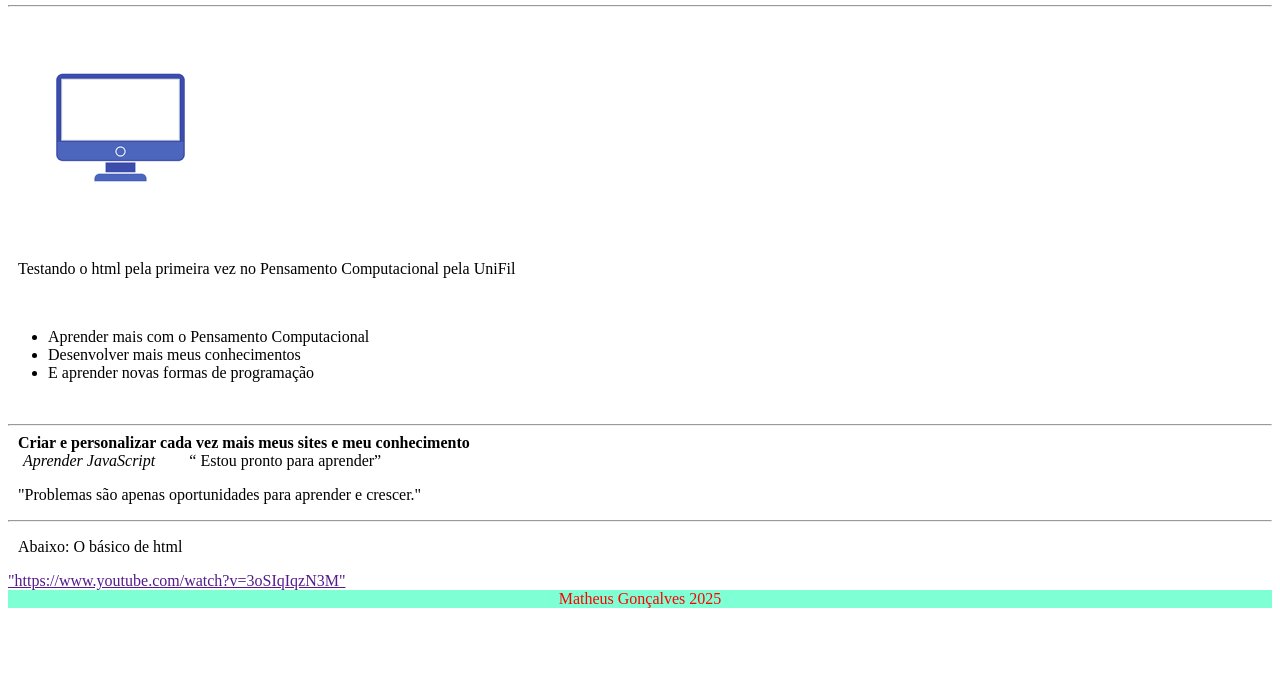
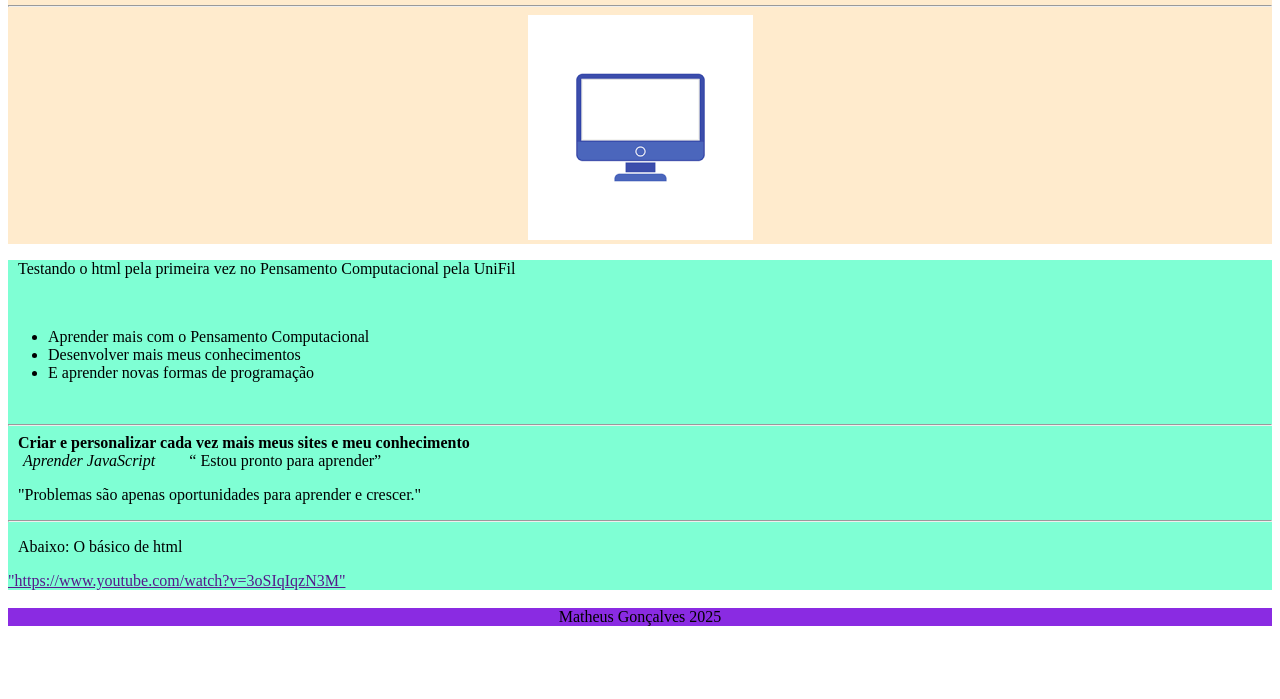
Before and after one commit to MatheusBR0110/Pensamento-Computacional, a plain HTML site: page index.html in a window 1280 px wide. Shown: the part 101-800 px from the top of the page. Drawn offline with Linux system fonts and the light colour scheme.

Commit message:
Add files via upload

```diff
--- a/index.html
+++ b/index.html
@@ -8,7 +8,11 @@
 
 <body>
 
-    <header>
+    <div class="container">
+    <div class="inicio">
+
+        <header>
+
     <h1>
         Primeiro teste
     </h1>
@@ -19,28 +23,26 @@
 
     <img src="Computador 2.png" alt="Um computador com monitor">
 
-<div>
+</div>
+</div>
 
-    <p>
+<div class="container">
+    <div class="Meio">
+   <p>
         Testando o html pela primeira vez no Pensamento Computacional pela UniFil
     </p>
+    <br>
 
-</div>
-
-   <br>
-<div>
     <ul>
         <li>Aprender mais com o Pensamento Computacional</li>
         <li>Desenvolver mais meus conhecimentos</li>
         <li>E aprender novas formas de programação</li>
     </ul>
-</div>
 
     <br>
 
     <hr>
 
-<div>
     <b>Criar e personalizar cada vez mais meus sites e meu conhecimento</b>
 
     <br>
@@ -52,15 +54,25 @@
     <blockquote>"Problemas são apenas oportunidades para aprender e crescer."</blockquote>
 
     <hr>
+    <p class="paragrafo secundario">
+    <p>Abaixo: O básico de html</p>
+</p>
 
-    <p>Abaixo: O básico de html</p>
+<a href=>"https://www.youtube.com/watch?v=3oSIqIqzN3M"</a>
 
-    <a href=>"https://www.youtube.com/watch?v=3oSIqIqzN3M"</a>
+</div>
 </div>
 
-<footer>
+<br>
+
+<div class="container">
+    <div class="rodape">
+
+    <footer>
     Matheus Gonçalves 2025
-</footer>
+    </footer>
+</div>
+</div>
 
 </body>
 </html>
--- a/style.css
+++ b/style.css
@@ -8,7 +8,7 @@ h1{
 
 p{
     color:black;
-    text-align: justify;
+    text-align: left;
     margin-left: 10px;
     margin-right: 10px;
 }
@@ -37,14 +37,28 @@ blockquote{
     margin-right: 10px;
 }
 
-footer{
-    color: red;
-    text-align: center;
-    background-color: aquamarine;
-}
-
 nav{
     text-align: center;
     margin-left: 5px;
     margin-right: 5px;
 }
+
+.container{
+    background-color: aquamarine;
+}
+
+.inicio{
+    text-align: center;
+    background-color: blanchedalmond;
+}
+
+.meio{
+    text-align: center;
+    background-color: antiquewhite;
+}
+
+.rodape{
+    color: black;
+    text-align: center;
+    background-color: blueviolet;
+}
```
